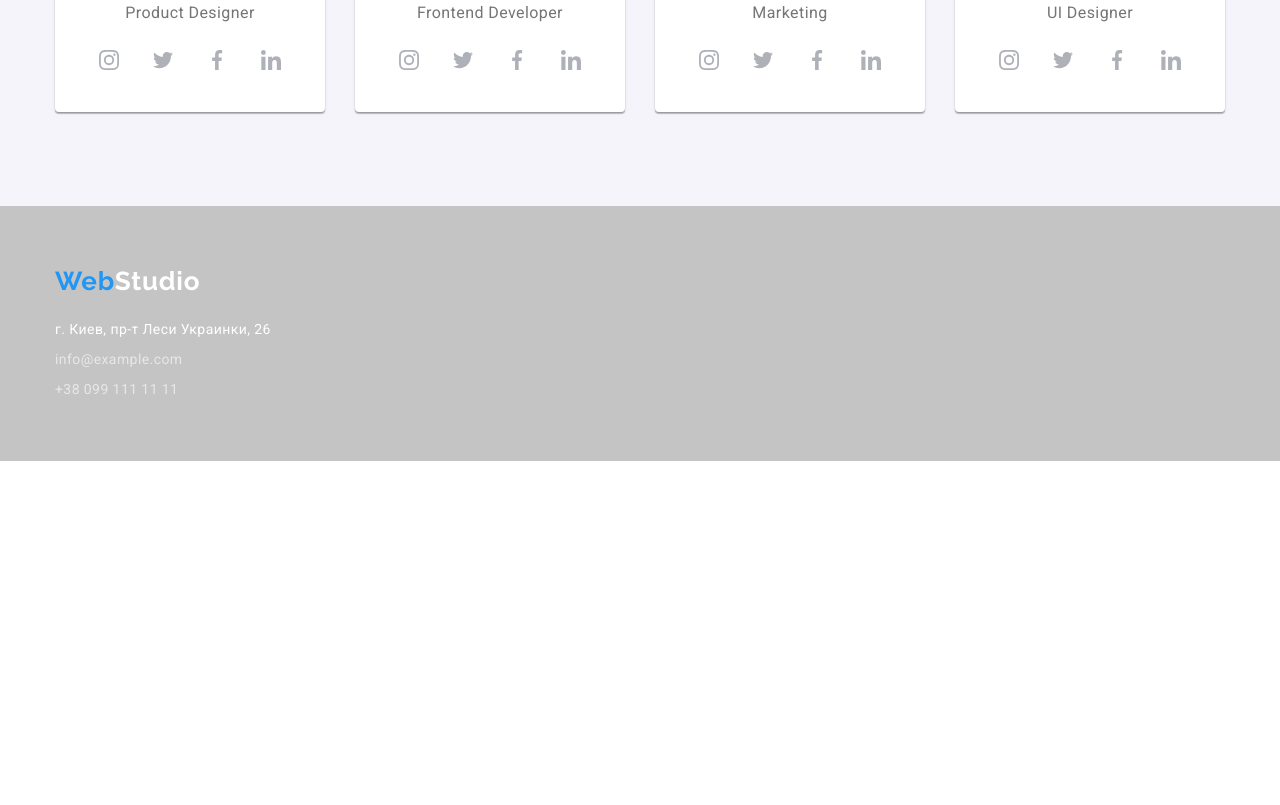
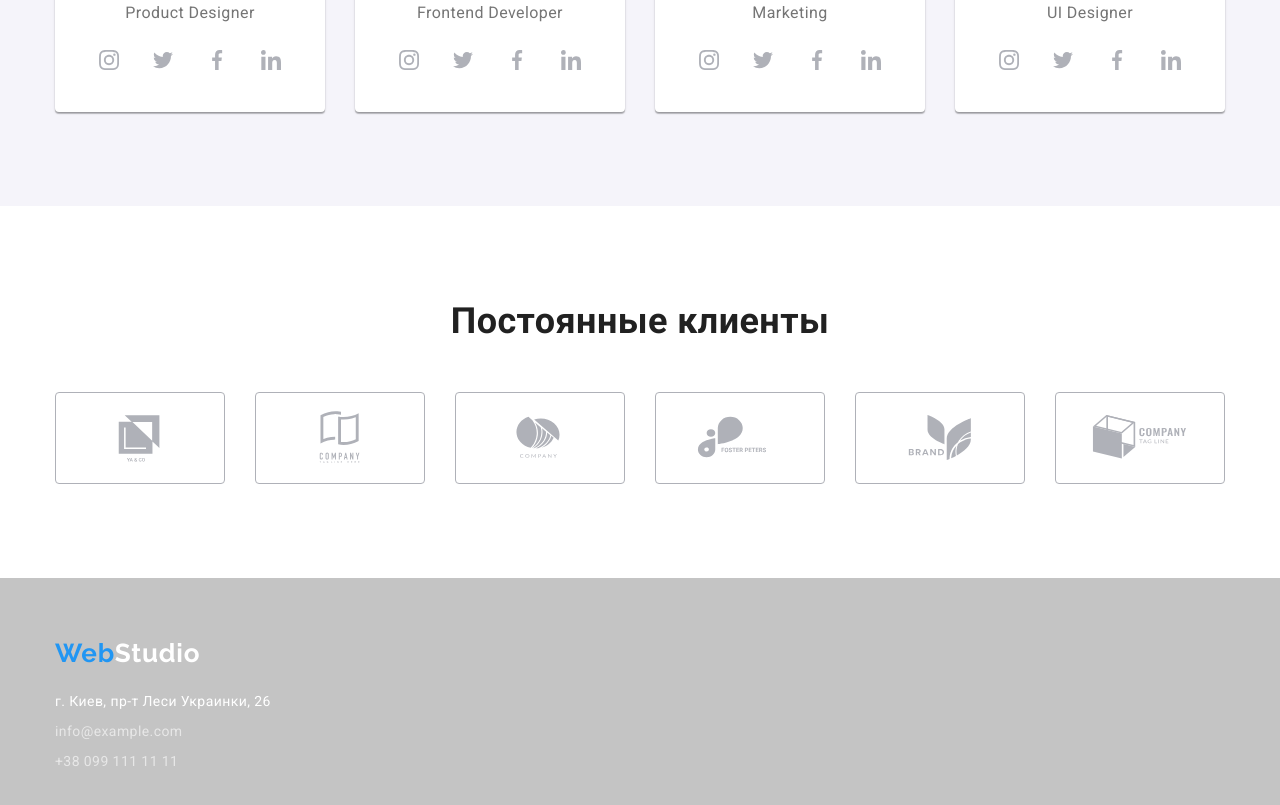
Before and after one commit to vasia-movchan/goit-markup-hw-04, a plain HTML site: page index.html in a window 1280 px wide. Shown: the part 2101-2906 px from the top of the page. Before the commit the page ends 2562 px from the top, so only its background shows below. Drawn offline with nearby package versions, Linux system fonts and the light colour scheme.

Commit message:
Додає секцію "Постійні клієнти"

```diff
--- a/css/styles.css
+++ b/css/styles.css
@@ -19,6 +19,8 @@
    --team-icon-color: #AFB1B8;
    --team-icon-color-hover: #FFFFFF;
    --team-icon-bg-color-hover: #2196F3;
+   --clients-item: #AFB1B8;
+   --clients-item-hover: #2196F3;
 
 }
 
@@ -370,6 +372,59 @@ ul {
    fill: currentColor;
 }
 
+/* --------------CLIENTS-------------- */
+
+.clients {
+   padding-top: 94px;
+   padding-bottom: 94px;
+   background-color: var(--bg-color);
+}
+
+.clients-title {
+   text-align: center;
+   margin-bottom: 50px;
+   font-weight: 700;
+   font-size: 36px;
+   line-height: calc(42 / 36);
+   color: var(--title-text-color);
+}
+
+.clients-list {
+   display: flex;
+}
+
+.clients-list-item {
+   width: 170px;
+   height: 92px;
+   }
+
+.clients-list-item:not(:last-child) {
+margin-right: 30px;
+}
+
+.clients-list-link{
+   display: flex;
+   width: 100%;
+   height: 100%;
+   justify-content: center;
+   align-items: center;
+   border: 1px solid var(--clients-item);
+   border-radius: 4px;
+   color: var(--clients-item);
+}
+
+.clients-list-link:hover,
+.clients-list-link:focus {
+   border: 1px solid var(--clients-item-hover);
+   color: var(--clients-item-hover);
+}
+
+.clients-icon {
+   width: 106px;
+   height: 60px;
+   fill: currentColor;
+}
+
 
 
 /* ------------   FOOTER------------- */
--- a/index.html
+++ b/index.html
@@ -329,6 +329,56 @@
                </ul>
             </div>
          </section>
+         <!-- Наши клиенты -->
+         <section class="clients">
+            <div class="container clients-container">
+               <h2 class="clients-title">Постоянные клиенты</h2>
+               <ul class="clients-list list">
+                  <li class="clients-list-item">
+                     <a href="" class="clients-list-link link">
+                        <svg class="clients-icon">
+                           <use href="./images/icons.svg#icon-client1"></use>
+                        </svg>
+                     </a>
+                  </li>
+                  <li class="clients-list-item">
+                     <a href="" class="clients-list-link link">
+                        <svg class="clients-icon">
+                           <use href="./images/icons.svg#icon-client2"></use>
+                        </svg>
+                     </a>
+                  </li>
+                  <li class="clients-list-item">
+                     <a href="" class="clients-list-link link">
+                        <svg class="clients-icon">
+                           <use href="./images/icons.svg#icon-client3"></use>
+                        </svg>
+                     </a>
+                  </li>
+                  <li class="clients-list-item">
+                     <a href="" class="clients-list-link link">
+                        <svg class="clients-icon">
+                           <use href="./images/icons.svg#icon-client4"></use>
+                        </svg>
+                     </a>
+                  </li>
+                  <li class="clients-list-item">
+                     <a href="" class="clients-list-link link">
+                        <svg class="clients-icon">
+                           <use href="./images/icons.svg#icon-client5"></use>
+                        </svg>
+                     </a>
+                  </li>
+                  <li class="clients-list-item">
+                     <a href="" class="clients-list-link link">
+                        <svg class="clients-icon">
+                           <use href="./images/icons.svg#icon-client6"></use>
+                        </svg>
+                     </a>
+                  </li>
+               </ul>
+            </div>
+         </section>
       </main>
 
       <!-- Футер -->
```
